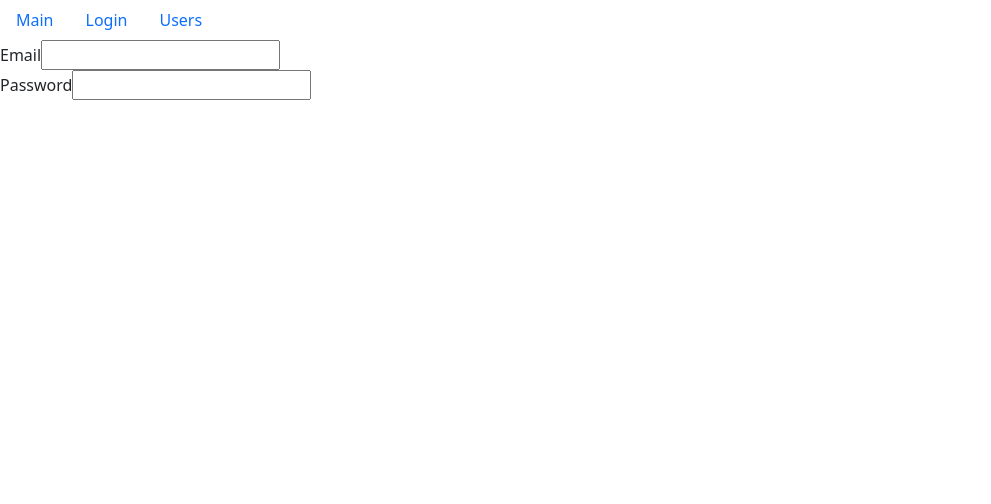
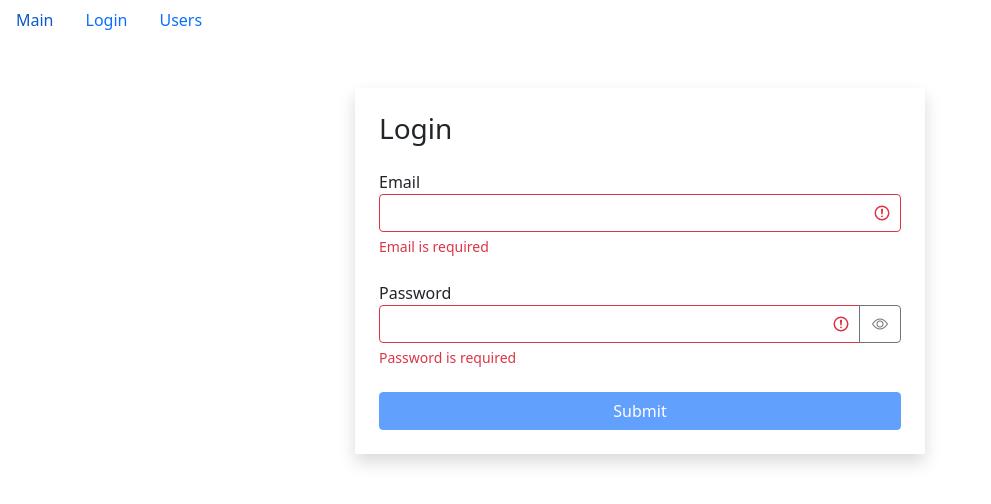
Before and after one commit to maksym-vovk/fast-company, a React (Create React App) app: page /login in a window 1280 px wide. Shown: the top 504 px of the page, without its empty margins (0-991 px from the left). Built offline with nearby package versions, Linux system fonts and the light colour scheme.

Commit message:
Login page with validate

```diff
--- a/src/app/App.js
+++ b/src/app/App.js
@@ -14,7 +14,7 @@ const App = () => {
                 <Route path="/users/:userId?" component={Users} />
                 <Route path="/login" component={Login} />
                 <Route exact path="/" component={Main} />
-                <Redirect to="/"/>
+                <Redirect to="/" />
             </Switch>
         </div>
     );
--- /dev/null
+++ b/src/app/components/textField.jsx
@@ -0,0 +1,51 @@
+import React, { useState } from "react";
+import PropTypes from "prop-types";
+
+const TextField = ({ label, type, name, value, onChange, error }) => {
+    const [showPassword, setShowPassword] = useState(false);
+
+    const getInputClasses = () => {
+        return "form-control " + (error ? "is-invalid" : "");
+    };
+
+    const toggleShowPassword = () => {
+        setShowPassword(prevState => !prevState);
+    };
+
+    return (
+        <div className="mb-4">
+            <label htmlFor="email">{label}</label>
+            <div className="input-group has-validation">
+                <input
+                    type={showPassword ? "text" : "password"}
+                    id={name}
+                    name={name}
+                    value={value}
+                    onChange={onChange}
+                    className={getInputClasses()}
+                />
+                {type === "password" &&
+                    <button className="btn btn-outline-secondary" onClick={toggleShowPassword}>
+                        <i className={"bi bi-eye" + (showPassword ? "-slash" : "")}></i>
+                    </button>
+                }
+                {error && <div className="invalid-feedback">{error}</div>}
+            </div>
+        </div>
+    );
+};
+
+TextField.defaultProps = {
+    type: "text"
+};
+
+TextField.propTypes = {
+    label: PropTypes.string.isRequired,
+    type: PropTypes.string.isRequired,
+    name: PropTypes.string.isRequired,
+    value: PropTypes.string.isRequired,
+    error: PropTypes.string,
+    onChange: PropTypes.func.isRequired
+};
+
+export default TextField;
--- a/src/app/components/userPage.jsx
+++ b/src/app/components/userPage.jsx
@@ -9,7 +9,7 @@ const UserPage = ({ userId }) => {
     const [user, setUser] = useState();
 
     useEffect(() => {
-        api.users.getById(userId).then(data => setUser(data));
+        api.users.getById(userId).then((data) => setUser(data));
     });
 
     const handleClick = () => {
@@ -21,7 +21,7 @@ const UserPage = ({ userId }) => {
             <div>
                 <h1>{user.name}</h1>
                 <h2>Profession: {user.profession.name}</h2>
-                <QualitiesList qualities={user.qualities}/>
+                <QualitiesList qualities={user.qualities} />
                 <p>Completed meetings: {user.completedMeetings}</p>
                 <p>Rate: {user.rate}</p>
                 <button onClick={handleClick}>All users</button>
--- a/src/app/components/usersTable.jsx
+++ b/src/app/components/usersTable.jsx
@@ -16,7 +16,9 @@ const UsersTable = ({
         name: {
             path: "name",
             name: "Имя",
-            component: (user) => <Link to={`/users/${user._id}`}>{user.name}</Link>
+            component: (user) => (
+                <Link to={`/users/${user._id}`}>{user.name}</Link>
+            )
         },
         qualities: {
             name: "Качества",
--- a/src/app/layouts/login.jsx
+++ b/src/app/layouts/login.jsx
@@ -1,24 +1,100 @@
-import React, { useState } from "react";
+import React, { useEffect, useState } from "react";
+import TextField from "../components/textField";
+import { validator } from "../utils/validator";
 
 const Login = () => {
-    const [email, setEmail] = useState("");
+    // const [email, setEmail] = useState("");
+    // const [password, setPassword] = useState("");
 
-    const handleChange = (event) => {
-        setEmail(event.target.value);
-        console.log(event.target.value);
+    const [data, setData] = useState({
+        email: "",
+        password: ""
+    });
+    const [errors, setErrors] = useState({});
+
+    const validatorConfig = {
+        email: {
+            isRequired: {
+                message: "Email is required"
+            },
+
+            isEmail: {
+                message: "Incorrect email"
+            }
+        },
+        password: {
+            isRequired: {
+                message: "Password is required"
+            },
+            isCapitalSymbol: {
+                message: "Password doesn't have capital letters"
+            },
+            isContainDigit: {
+                message: "Password doesn't have digit"
+            },
+            min: {
+                message: "Password must contains max 8 symbols",
+                value: 8
+            }
+        }
+    };
+
+    useEffect(() => {
+        validate();
+    }, [data]);
+
+    const validate = () => {
+        const errors = validator(data, validatorConfig);
+
+        setErrors(errors);
+
+        return Object.keys(errors).length === 0;
+    };
+
+    const isValid = Object.keys(errors).length === 0;
+
+    const handleChange = ({ target }) => {
+        setData((prevState) => {
+            return {
+                ...prevState,
+                [target.name]: target.value
+            };
+        });
+    };
+
+    const handleSubmit = (event) => {
+        event.preventDefault();
+        const isValid = validate();
+        if (!isValid) return;
+        console.log(data);
     };
 
     return (
-        <form action="">
-            <div>
-                <lable htmlFor="email">Email</lable>
-                <input type="text" id="email" value={email} onChange={handleChange}/>
+        <div className="container mt-5">
+            <div className="row ">
+                <div className="col-md-6 offset-md-3 shadow p-4">
+                    <h3 className="mb-4">Login</h3>
+                    <form onSubmit={handleSubmit}>
+                        <TextField
+                            label="Email"
+                            onChange={handleChange}
+                            name="email"
+                            value={data.email}
+                            error={errors.email}
+                        />
+                        <TextField
+                            label="Password"
+                            type="password"
+                            onChange={handleChange}
+                            name="password"
+                            value={data.password}
+                            error={errors.password}
+                        />
+                        <button className="btn btn-primary w-100 mx-auto" type="submit" disabled={!isValid}>Submit</button>
+                    </form>
+                </div>
             </div>
-            <div>
-                <lable htmlFor="password">Password</lable>
-                <input type="password" id="password"/>
-            </div>
-        </form>
+        </div>
     );
 };
 
--- a/src/app/layouts/users.jsx
+++ b/src/app/layouts/users.jsx
@@ -7,11 +7,7 @@ const Users = () => {
     const params = useParams();
     const { userId } = params;
 
-    return (
-        <>
-            {userId ? <UserPage userId={userId}/> : <UsersList/>}
-        </>
-    );
+    return <>{userId ? <UserPage userId={userId} /> : <UsersList />}</>;
 };
 
 export default Users;
--- /dev/null
+++ b/src/app/utils/validator.js
@@ -0,0 +1,51 @@
+export function validator(data, config) {
+    const errors = {};
+
+    function validate(validateMethod, data, config) {
+        let statusValidate;
+
+        switch (validateMethod) {
+        case "isRequired":
+            statusValidate = data.trim() === "";
+            break;
+        case "isEmail": {
+            const emailRegExp = /^\S+@\S+\.\S+$/g;
+            statusValidate = !emailRegExp.test(data);
+        }
+            break;
+        case "isCapitalSymbol": {
+            const capitalRegExp = /[A-Z]+/g;
+            statusValidate = !capitalRegExp.test(data);
+        }
+            break;
+        case "isContainDigit": {
+            const digitRegExp = /\d+/g;
+            statusValidate = !digitRegExp.test(data);
+        }
+            break;
+        case "min":
+            statusValidate = data.length > config.value;
+            break;
+        default:
+            break;
+        }
+
+        if (statusValidate) return config.message;
+    }
+
+    for (const filedName in data) {
+        for (const validateMethod in config[filedName]) {
+            const error = validate(
+                validateMethod,
+                data[filedName],
+                config[filedName][validateMethod]
+            );
+
+            if (error && !errors[filedName]) {
+                errors[filedName] = error;
+            }
+        }
+    }
+
+    return errors;
+}
```
